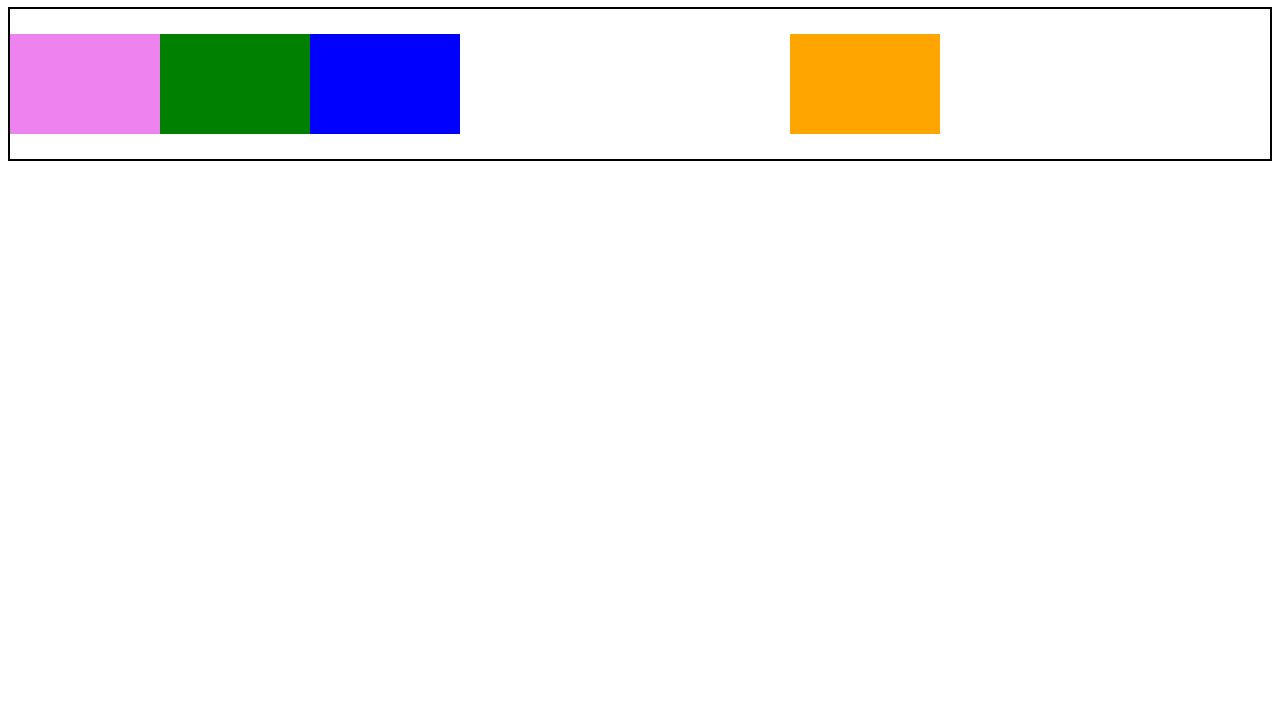
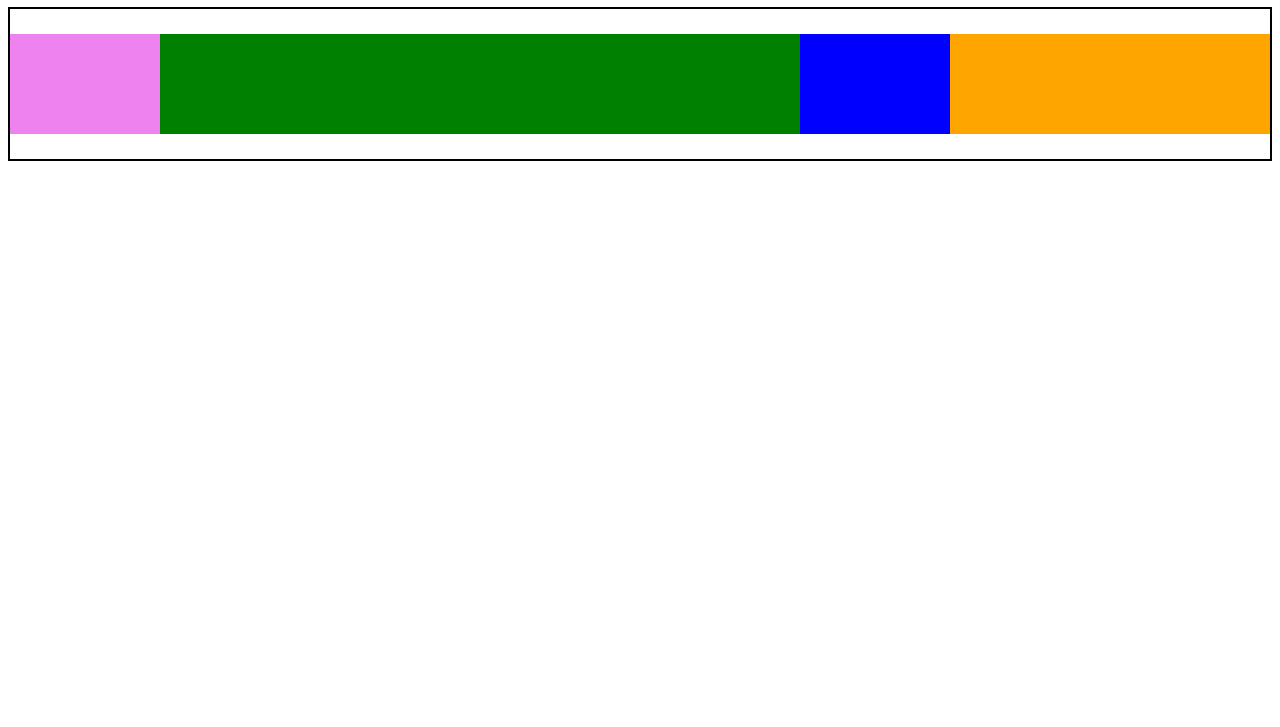
Before and after one commit to Leedwing/html5-css3-basics, a plain HTML site: page flexbox.html in a window 1280 px wide. Shown: the part 73-800 px from the top of the page. Drawn offline with Linux system fonts and the light colour scheme.

Commit message:
flex:1, order, margin

```diff
--- a/styles/flexbox.css
+++ b/styles/flexbox.css
@@ -6,7 +6,7 @@
 
     height: 150px;
     overflow: scroll;
-    align-items: center;/*Ne fonctionne pas sans le height ou le width en fonction du flex direction*/
+    align-items: center;/*Ne fonctionne pas sans le height ou le width en fonction du flex direction - alignement sur l'axe secondaire*/
 
     border: 2px solid black;
 }
@@ -18,15 +18,18 @@
 
 .element:nth-child(1) {
     background-color: orange;
-    margin: auto;
+    /*margin: auto; /*centre l'élément*/
+    flex: 1; /*prend tout l'espace restant*/
 }
 
 .element:nth-child(2) {
     background-color: blue;
+    /*order: 3;*/
 }
 
 .element:nth-child(3) {
     background-color: green;
+    flex: 2; /*va grossir 2 fois plus que le premier (flex: 1)*/
 }
 
 .element:nth-child(4) {
```
Also changed, not shown: 1 other file.
